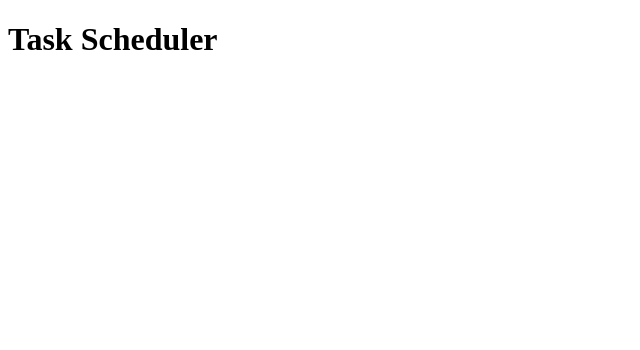
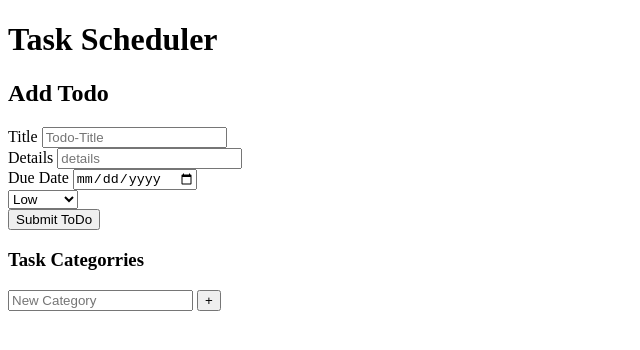
Before and after one commit to Afamilo/Todo-List, a website: page dist/index.html in a window 1280 px wide. Shown: the whole page, without its empty margins (0-640 px from the left). Drawn offline with Linux system fonts and the light colour scheme.

Commit message:
category div tag

```diff
--- a/dist/index.html
+++ b/dist/index.html
@@ -10,6 +10,42 @@
     <header class="header">
         <h1>Task Scheduler</h1>
     </header>
+    <main class="container">
+        <div class="left-div">
+            <h2>Add Todo</h2>
+            <div class="form">
+                <div class="title">
+                    <label for="Todo Title">Title</label>
+                    <input type="text" placeholder="Todo-Title" id="todo-title">
+                </div>
+                <div class="details">
+                    <label for="Details">Details</label>
+                    <input type="text" placeholder="details" id="todo-details">
+                </div>
+                <div class="dates">
+                    <label for="date">Due Date</label>
+                    <input type="date" id="todo-date">
+                </div>
+                <div class="option">
+                    <select class="priority-sel" id="todo-priority">
+                        <option value="Low">Low</option>
+                        <option value="Medium">Medium</option>
+                        <option value="High">High</option>
+                    </select>
+                </div>
+                <button type="submit">Submit ToDo</button>
+            </div>
+
+            <div class="category-div">
+            <h3>Task Categorries</h3>
+            <ul class="category-list" data-list></ul>
+
+            <form action="" class="new-category-form">
+                <input type="text" class="new-category-input" placeholder="New Category"></input>
+                <button class="new-category-btn" id="newCategoryBtn"> + </button>
+            </form>
+        </div>
+    </div>
 
     </main>
 </body>
```
